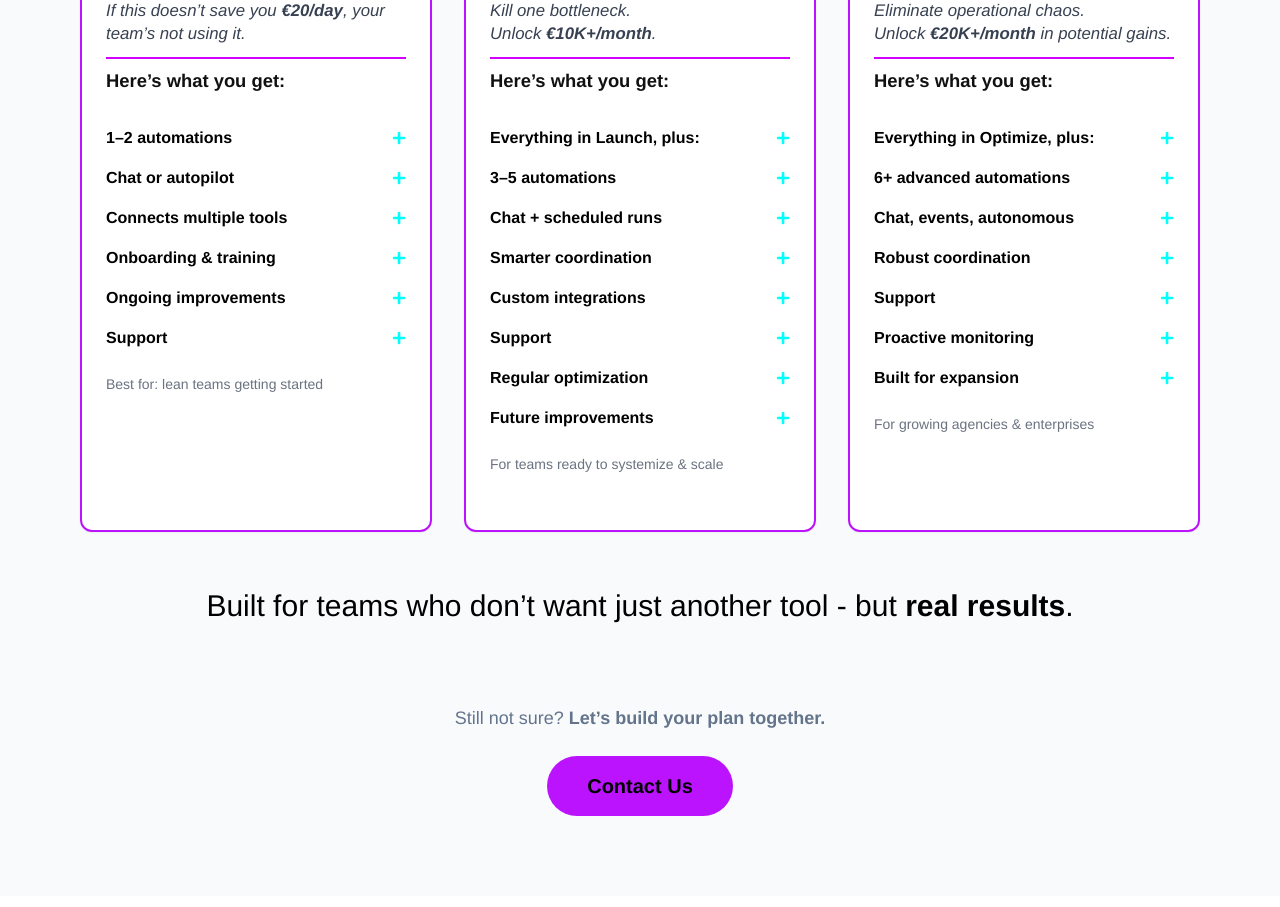
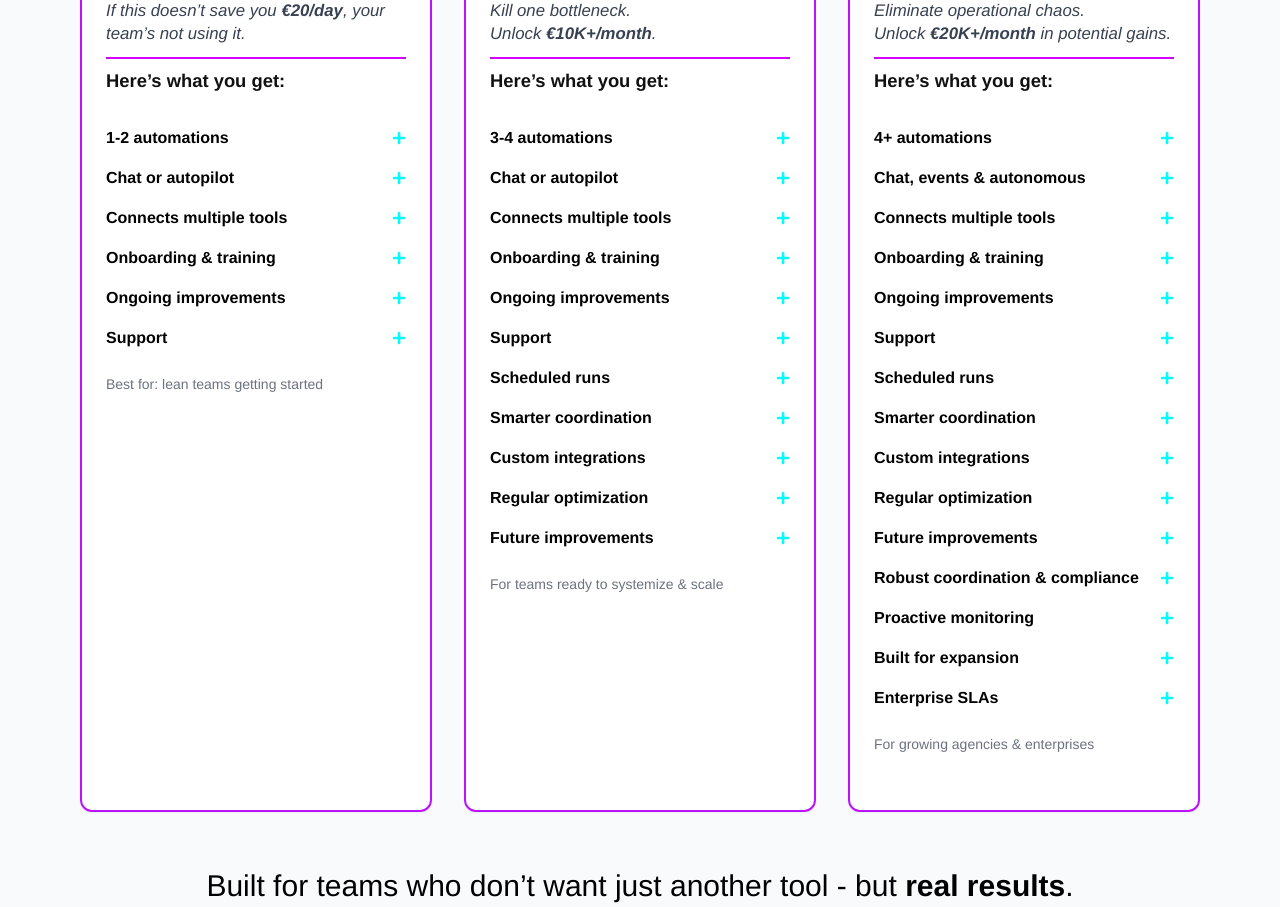
Before and after one commit to Kalcho8233/OmniNexAIWebsite, a Next.js app: page /pricing in a window 1280 px wide. Shown: the part 560-1467 px from the top of the page. Built offline with nearby package versions, Linux system fonts and the light colour scheme.

Commit message:
Update pricing.jsx

```diff
--- a/pages/pricing.jsx
+++ b/pages/pricing.jsx
@@ -8,53 +8,143 @@ import PlanROIText from "../components/PlanROIText";
 import StripeBuyButton from "../components/StripeBuyButton";
 
 const plans = [
+  // ==== LAUNCH ====
   {
     name: "Launch",
     price: "€2,500 setup + €300/month",
     border: "border-neonPurple",
     text: "text-neonPurple",
     features: [
-      { title: "1–2 automations", desc: "Focused workflows to remove repetitive work fast and prove value quickly." },
-      { title: "Chat or autopilot", desc: "Type a task when you need it, or let it run on a schedule when you’re busy." },
-      { title: "Connects multiple tools", desc: "Works with tools you already use – no vendor lock-in." },
-      { title: "Onboarding & training", desc: "Clear walkthrough so your team is confident from day one." },
-      { title: "Ongoing improvements", desc: "We refine and extend as your needs evolve." },
-      { title: "Support", desc: "Standard – responsive help during business hours." }
+      {
+        title: "1-2 automations",
+        desc: "Focused workflows that remove repetitive work quickly and prove value fast."
+      },
+      {
+        title: "Chat or autopilot",
+        desc: "Run tasks on demand in chat or on a simple schedule when you’re busy."
+      },
+      {
+        title: "Connects multiple tools",
+        desc: "Works with the stack you already use; no vendor lock-in."
+      },
+      {
+        title: "Onboarding & training",
+        desc: "Clear walkthrough and handover so your team is confident from day one."
+      },
+      {
+        title: "Ongoing improvements",
+        desc: "Light, continuous tweaks as your needs evolve."
+      },
+      {
+        title: "Support",
+        desc: "Standard support during business hours."
+      },
     ],
     note: "Best for: lean teams getting started",
     stripeButtonId: "buy_btn_1RnMqjQ3alExjY2yBSlLMmH3"
   },
+
+  // ==== OPTIMIZE ====
   {
     name: "Optimize",
     price: "€5,000 setup + €600/month",
     border: "border-neonPurple",
     text: "text-neonPurple",
     features: [
-      { title: "Everything in Launch, plus:", desc: "" },
-      { title: "3–5 automations", desc: "Multi-process workflows coordinating across teams and handoffs." },
-      { title: "Chat + scheduled runs", desc: "Simple chat commands plus monitored, recurring automations." },
-      { title: "Smarter coordination", desc: "Links many tools and adds decision logic where needed." },
-      { title: "Custom integrations", desc: "If a required platform isn’t supported, we can build it." },
-      { title: "Support", desc: "Priority – fast responses to keep critical operations running." },
-      { title: "Regular optimization", desc: "Periodic reviews to boost reliability and performance." },
-      { title: "Future improvements", desc: "Built to expand without disrupting your team." }
+      // основните, но по-подобрени
+      {
+        title: "3-4 automations",
+        desc: "Upgraded reliability and tracking across steps; faster cycle time."
+      },
+      {
+        title: "Chat or autopilot",
+        desc: "On-demand chat actions plus managed schedules with alerts and retries."
+      },
+      {
+        title: "Connects multiple tools",
+        desc: "Deeper connectors and smarter handoffs across your current stack."
+      },
+      {
+        title: "Onboarding & training",
+        desc: "Role-based training, playbooks, and adoption nudges for smooth rollout."
+      },
+      {
+        title: "Ongoing improvements",
+        desc: "Monthly tune-ups based on usage and issues we observe."
+      },
+      {
+        title: "Support",
+        desc: "Priority support with faster response for critical paths."
+      },
+      // нови за Optimize
+      {
+        title: "Scheduled runs",
+        desc: "Monitored recurring automations with status summaries."
+      },
+      {
+        title: "Smarter coordination",
+        desc: "Adds decision logic and cross-team orchestration where needed."
+      },
+      {
+        title: "Custom integrations",
+        desc: "When a required platform isn’t supported, we can build the connector."
+      },
+      {
+        title: "Regular optimization",
+        desc: "Periodic reviews focused on reliability, speed, and friction removal."
+      },
+      {
+        title: "Future improvements",
+        desc: "Prepared to extend without disrupting your team."
+      },
     ],
     note: "For teams ready to systemize & scale",
     stripeButtonId: "buy_btn_1RnMxZQ3alExjY2yeUmTAidG"
   },
+
+  // ==== SCALE ====
   {
     name: "Scale",
     price: "€9,000 setup + €1,200/month",
     border: "border-neonPurple",
     text: "text-neonPurple",
     features: [
-      { title: "Everything in Optimize, plus:", desc: "" },
-      { title: "6+ advanced automations", desc: "Complex, cross-department operations with approvals and branching logic." },
-      { title: "Chat, events, autonomous", desc: "Trigger by chat or events – fully hands-free at scale." },
-      { title: "Robust coordination", desc: "Works across many tools, roles, and compliance requirements." },
-      { title: "Support", desc: "Dedicated – named specialist who knows your setup end-to-end." },
-      { title: "Proactive monitoring", desc: "Health checks and quarterly enhancement reviews." },
-      { title: "Built for expansion", desc: "Prepared for higher volumes and future initiatives." }
+      // основните – най-силни
+      {
+        title: "4+ automations",
+        desc: "Advanced, multi-department workflows with approvals and branching."
+      },
+      {
+        title: "Chat, events & autonomous",
+        desc: "Triggers from chat, system events, or run fully hands-free at scale."
+      },
+      {
+        title: "Connects multiple tools",
+        desc: "Enterprise-grade integrations across roles and compliance requirements."
+      },
+      {
+        title: "Onboarding & training",
+        desc: "Dedicated enablement and change-management support for adoption."
+      },
+      {
+        title: "Ongoing improvements",
+        desc: "Proactive roadmap, backlog management, and measurable milestones."
+      },
+      {
+        title: "Support",
+        desc: "Dedicated specialist who knows your setup end-to-end."
+      },
+      // включваме и добавените от Optimize
+      { title: "Scheduled runs", desc: "Fully monitored schedules with error handling and reporting." },
+      { title: "Smarter coordination", desc: "Decision trees, SLAs, and cross-team orchestration at scale." },
+      { title: "Custom integrations", desc: "Unique or legacy systems integrated as first-class steps." },
+      { title: "Regular optimization", desc: "Quarterly deep-dives to raise reliability and throughput." },
+      { title: "Future improvements", desc: "Built for expansion without downtime." },
+      // нови, само за Scale
+      { title: "Robust coordination & compliance", desc: "Audit trails, permissions, and guardrails for regulated processes." },
+      { title: "Proactive monitoring", desc: "Health checks, alerting, and incident assistance." },
+      { title: "Built for expansion", desc: "Handles higher volumes, teams, and markets as you grow." },
+      { title: "Enterprise SLAs", desc: "Clear targets for responsiveness and uptime." },
     ],
     note: "For growing agencies & enterprises",
     stripeButtonId: "buy_btn_1RnMytQ3alExjY2ymqk2cAnN"
@@ -66,12 +156,16 @@ export default function Pricing() {
     <>
       <Head>
         <title>Pricing | OmniNex AI Plans</title>
-        <meta name="description" content="Compare OmniNex pricing plans for custom AI workflow assistants. From lean startup teams to full-scale operations – see which plan fits your business." />
+        <meta
+          name="description"
+          content="Compare OmniNex pricing plans for custom AI workflow assistants. From lean startup teams to full-scale operations – see which plan fits your business."
+        />
       </Head>
 
       <Navbar />
 
       <main className="relative bg-backgroundLight text-accentText min-h-screen py-20 px-6 md:px-20">
+        {/* Header */}
         <section className="text-center mb-20">
           <h1 className="text-4xl md:text-5xl font-extrabold mb-4 leading-tight">
             <span className="text-neonPurple">Choose the plan </span>
@@ -80,30 +174,46 @@ export default function Pricing() {
           <p className="text-lg md:text-xl font-semibold text-gray-800 mb-10">
             Start saving <strong>10+ hours/week</strong> with your custom AI assistant. <strong>Pick your plan.</strong>
           </p>
-          <a href="https://calendly.com/nikola-nikolov1/ai-assistant-discovery-call" className="inline-block bg-neonPurple text-black font-semibold text-lg md:text-xl px-10 py-4 rounded-full hover:shadow-[0_0_18px_#c084fc] transition no-underline">
+          <a
+            href="https://calendly.com/nikola-nikolov1/ai-assistant-discovery-call"
+            className="inline-block bg-neonPurple text-black font-semibold text-lg md:text-xl px-10 py-4 rounded-full hover:shadow-[0_0_18px_#c084fc] transition no-underline"
+          >
             Book a Demo
           </a>
         </section>
 
+        {/* Cards */}
         <section className="grid grid-cols-1 md:grid-cols-3 gap-8 max-w-7xl mx-auto">
           {plans.map((plan, i) => (
-            <div key={i} className={`relative bg-white ${plan.border} p-6 rounded-xl shadow-sm hover:scale-[1.03] transition-transform border-2 flex flex-col justify-between`}>
+            <div
+              key={i}
+              className={`relative bg-white ${plan.border} p-6 rounded-xl shadow-sm hover:scale-[1.03] transition-transform border-2 flex flex-col justify-between`}
+            >
               {plan.name === "Optimize" && (
                 <div className="absolute top-4 right-4 bg-[#D000FF] text-white text-xs font-bold px-3 py-1 rounded-full shadow-md">
                   💜 Most Chosen
                 </div>
               )}
+
               <div className="flex flex-col flex-grow">
                 <h2 className="text-2xl font-semibold mb-2 text-primaryText">{plan.name}</h2>
                 <p className={`mt-1 mb-3 ${plan.text} font-bold text-xl md:text-2xl`}>{plan.price}</p>
+
                 <PlanROIText plan={plan.name} />
+
                 <div className="space-y-4 mb-6 mt-5">
                   {plan.features.map((f, j) => (
-                    <FeatureAccordionLite key={j} title={<span className="font-semibold">{f.title}</span>} description={<span>{f.desc}</span>} />
+                    <FeatureAccordionLite
+                      key={j}
+                      title={<span className="font-semibold">{f.title}</span>}
+                      description={<span>{f.desc}</span>}
+                    />
                   ))}
                 </div>
+
                 <p className="mb-4 text-sm text-gray-500 font-normal select-none">{plan.note}</p>
               </div>
+
               <div className="mt-auto">
                 <StripeBuyButton buyButtonId={plan.stripeButtonId} />
               </div>
@@ -111,12 +221,14 @@ export default function Pricing() {
           ))}
         </section>
 
+        {/* Tagline */}
         <section className="text-center mt-14 mb-2">
           <p className="text-2xl md:text-3xl text-black">
             Built for teams who don’t want just another tool - but <strong>real results</strong>.
           </p>
         </section>
 
+        {/* Footer CTA */}
         <section className="text-center mt-20">
           <p className="text-lg text-secondaryText mb-6">
             Still not sure? <span className="font-semibold">Let’s build your plan together.</span>
```
